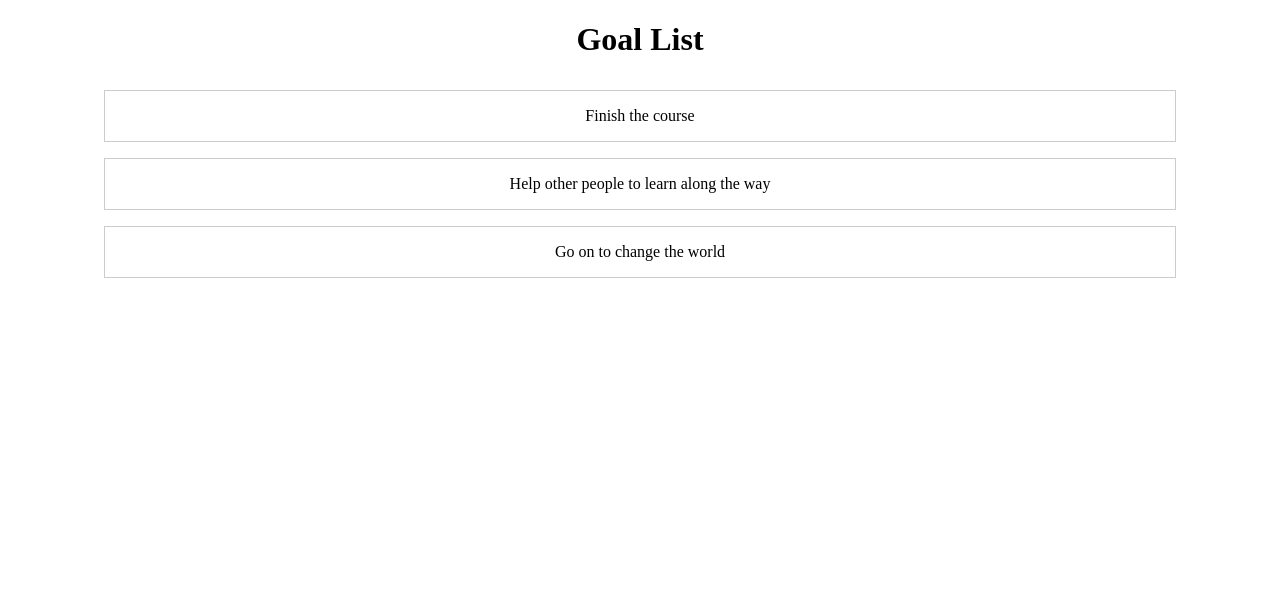
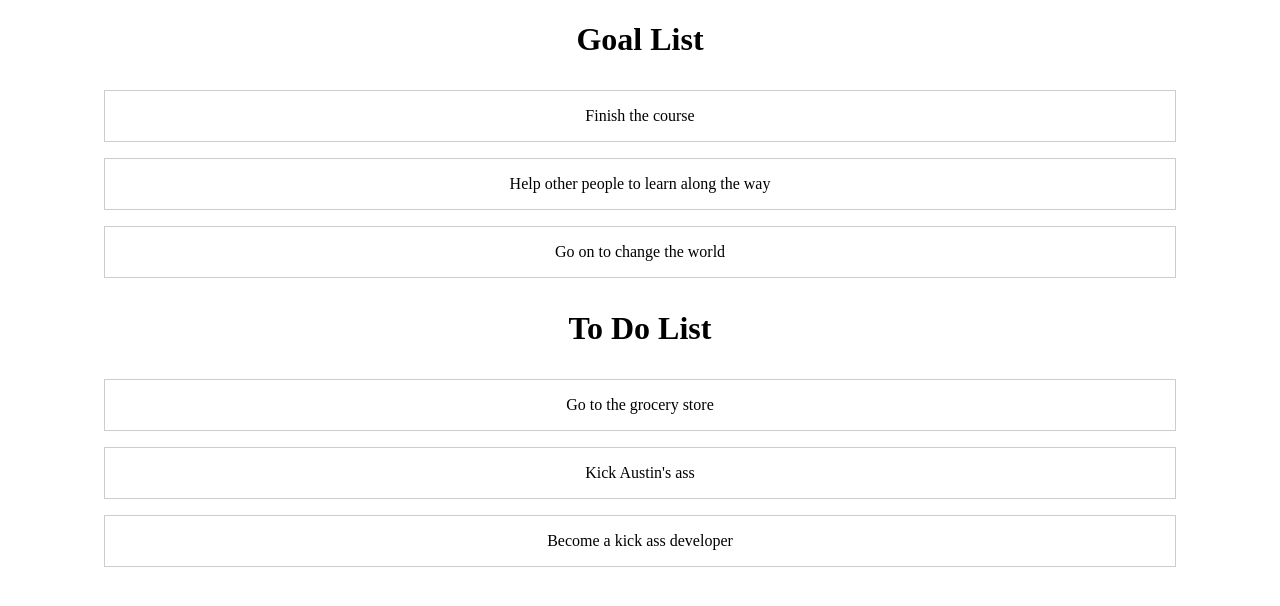
Before and after one commit to NateEnsign/interview-small-builds, a React (Vite) app: page / in a window 1280 px wide. Shown: the top 606 px of the page. Built offline with nearby package versions, Linux system fonts and the light colour scheme.

Commit message:
replicated what I practiced yesterday with new app section

```diff
--- a/src/App.jsx
+++ b/src/App.jsx
@@ -1,10 +1,12 @@
 import "./App.css";
 import GoalsApp from "./components/goals-app/GoalsApp";
+import ToDo from "./components/to-do-list/toDo";
 
 function App() {
   return (
     <>
       <GoalsApp />
+      <ToDo />
     </>
   );
 }
--- /dev/null
+++ b/src/components/to-do-list/ToDo.css
@@ -0,0 +1,3 @@
+.to-do-header {
+    text-align: center;
+}
--- /dev/null
+++ b/src/components/to-do-list/ToDo.jsx
@@ -0,0 +1,20 @@
+import React from "react";
+import "./ToDo.css";
+import ToDoList from "./ToDoList";
+
+const ToDo = () => {
+  const toDoItems = [
+    { id: "td1", text: "Go to the grocery store" },
+    { id: "td2", text: `Kick Austin's ass` },
+    { id: "td3", text: "Become a kick ass developer" },
+  ];
+
+  return (
+    <div>
+      <h1 className="to-do-header">To Do List</h1>
+      <ToDoList listItems={toDoItems} />
+    </div>
+  );
+};
+
+export default ToDo;
--- /dev/null
+++ b/src/components/to-do-list/ToDoList.css
@@ -0,0 +1,12 @@
+.daily-list {
+    list-style-type: none;
+    margin: 2rem 5rem;
+    padding: 0;
+}
+
+.daily-list li {
+    padding: 1rem;
+    border: 1px solid #ccc;
+    margin: 1rem;
+    text-align: center;
+}
--- /dev/null
+++ b/src/components/to-do-list/ToDoList.jsx
@@ -0,0 +1,16 @@
+import React from "react";
+import "./ToDoList.css";
+
+const ToDoList = ({ listItems }) => {
+  return (
+    <div>
+      <ul className="daily-list">
+        {listItems.map((item) => {
+          return <li key={item.id}>{item.text}</li>;
+        })}
+      </ul>
+    </div>
+  );
+};
+
+export default ToDoList;
```
